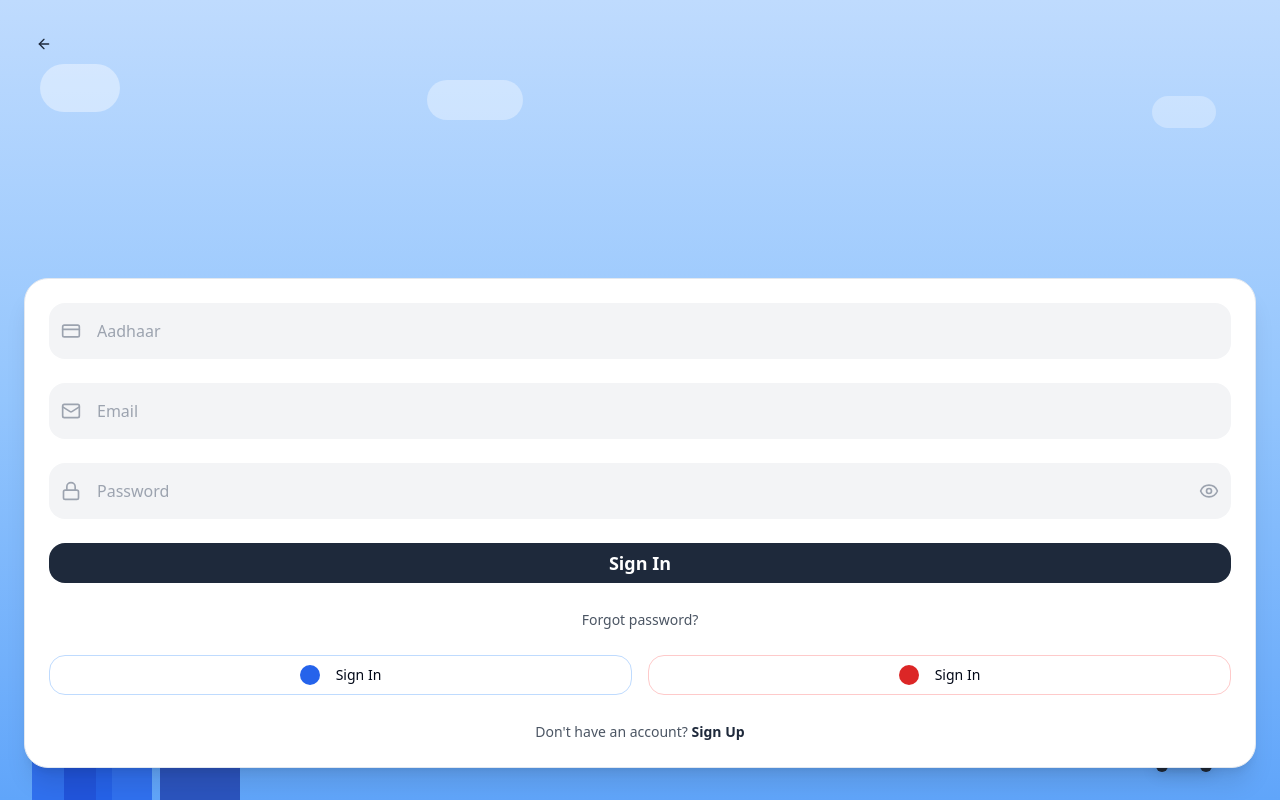
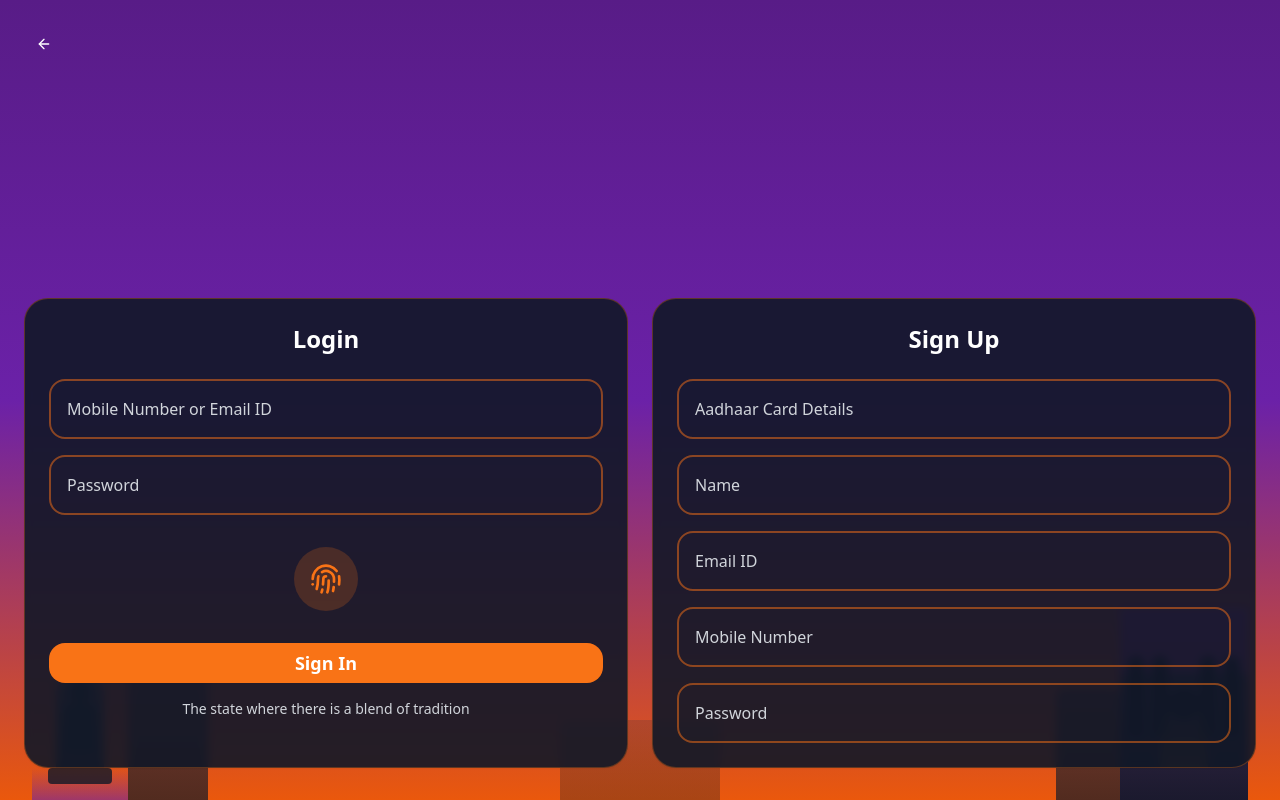
Before and after one commit to lohith-12-v/namaste-snap-solve-ui, a React (Vite) app: page / in a window 1280 px wide. Both pictures are taken after a click on the button "Sign In". Built offline with nearby package versions, Linux system fonts and the light colour scheme.

Commit message:
Refactor: Apply design updates and monochromatic color scheme
- Updated Welcome and Sign-in/Sign-up screens with Hyderabad theme and monochromatic colors.
- Modified Home screen layout.
- Ensured monochromatic color scheme across the application.

```diff
--- a/src/components/SignInScreen.tsx
+++ b/src/components/SignInScreen.tsx
@@ -2,7 +2,7 @@
 import React, { useState } from 'react';
 import { Button } from '@/components/ui/button';
 import { Card } from '@/components/ui/card';
-import { ArrowLeft, Mail, Lock, Eye, EyeOff, CreditCard, Phone } from 'lucide-react';
+import { ArrowLeft, Mail, Lock, Eye, EyeOff, CreditCard, Fingerprint } from 'lucide-react';
 
 interface SignInScreenProps {
   onSignIn: () => void;
@@ -14,6 +14,8 @@ const SignInScreen = ({ onSignIn, onNavigate, isSignUp = false }: SignInScreenPr
   const [email, setEmail] = useState('');
   const [password, setPassword] = useState('');
   const [aadhaar, setAadhaar] = useState('');
+  const [name, setName] = useState('');
+  const [mobile, setMobile] = useState('');
   const [showPassword, setShowPassword] = useState(false);
 
   const handleSubmit = (e: React.FormEvent) => {
@@ -22,40 +24,44 @@ const SignInScreen = ({ onSignIn, onNavigate, isSignUp = false }: SignInScreenPr
   };
 
   return (
-    <div className="min-h-screen bg-gradient-to-b from-blue-200 via-blue-300 to-blue-400 relative overflow-hidden">
-      {/* Background elements same as welcome screen */}
+    <div className="min-h-screen bg-gradient-to-b from-purple-900 via-purple-800 to-orange-600 relative overflow-hidden">
+      {/* Hyderabad Skyline Background - Same as Welcome */}
       <div className="absolute inset-0">
-        <div className="absolute top-16 left-10 w-20 h-12 bg-white/40 rounded-full"></div>
-        <div className="absolute top-24 right-16 w-16 h-8 bg-white/30 rounded-full"></div>
-        <div className="absolute top-20 left-1/3 w-24 h-10 bg-white/35 rounded-full"></div>
+        {/* Charminar on the right */}
+        <div className="absolute bottom-0 right-8 w-32 h-48 bg-gradient-to-t from-purple-900/80 to-purple-700/60">
+          {/* Main structure */}
+          <div className="absolute bottom-0 w-full h-32 bg-gradient-to-t from-gray-900/90 to-gray-800/70 rounded-t-lg">
+            {/* Four minarets */}
+            <div className="absolute bottom-16 left-2 w-4 h-20 bg-gray-900/90 rounded-t-full"></div>
+            <div className="absolute bottom-16 right-2 w-4 h-20 bg-gray-900/90 rounded-t-full"></div>
+            <div className="absolute bottom-16 left-8 w-4 h-20 bg-gray-900/90 rounded-t-full"></div>
+            <div className="absolute bottom-16 right-8 w-4 h-20 bg-gray-900/90 rounded-t-full"></div>
+            {/* Central arch */}
+            <div className="absolute bottom-8 left-1/2 transform -translate-x-1/2 w-12 h-16 bg-gradient-to-t from-yellow-600/30 to-transparent rounded-t-full"></div>
+            {/* Main dome */}
+            <div className="absolute bottom-20 left-1/2 transform -translate-x-1/2 w-8 h-8 bg-gray-900/90 rounded-full"></div>
+          </div>
         </div>
 
-      {/* Hyderabad Skyline - Buildings */}
-      <div className="absolute bottom-0 left-0 right-0">
-        {/* Buildings same as welcome screen */}
-        <div className="absolute bottom-0 left-8 w-16 h-32 bg-blue-600/80 rounded-t-lg"></div>
-        <div className="absolute bottom-0 left-16 w-12 h-40 bg-blue-700/80 rounded-t-lg"></div>
-        <div className="absolute bottom-0 left-24 w-14 h-36 bg-blue-600/80 rounded-t-lg"></div>
-
-        {/* Charminar */}
-        <div className="absolute bottom-0 left-40 w-20 h-28 bg-blue-800/80 relative">
-          <div className="absolute bottom-16 left-2 w-3 h-12 bg-blue-900/80"></div>
-          <div className="absolute bottom-16 right-2 w-3 h-12 bg-blue-900/80"></div>
-          <div className="absolute bottom-20 left-6 w-8 h-6 bg-blue-900/80 rounded-t-lg"></div>
-          <div className="absolute top-0 left-1/2 transform -translate-x-1/2 w-4 h-4 bg-blue-900/80 rounded-full"></div>
+        {/* Hussain Sagar Buddha Statue on the left */}
+        <div className="absolute bottom-0 left-8 w-24 h-40">
+          {/* Water reflection */}
+          <div className="absolute bottom-0 w-full h-8 bg-gradient-to-t from-purple-800/60 to-transparent"></div>
+          {/* Buddha statue */}
+          <div className="absolute bottom-8 left-1/2 transform -translate-x-1/2 w-12 h-24 bg-gradient-to-t from-gray-800/90 to-gray-700/70 rounded-t-full">
+            {/* Head */}
+            <div className="absolute top-2 left-1/2 transform -translate-x-1/2 w-6 h-6 bg-gray-800/90 rounded-full"></div>
+            {/* Body */}
+            <div className="absolute top-8 left-1/2 transform -translate-x-1/2 w-8 h-12 bg-gray-800/90 rounded"></div>
+          </div>
+          {/* Platform */}
+          <div className="absolute bottom-4 left-1/2 transform -translate-x-1/2 w-16 h-4 bg-gray-900/80 rounded"></div>
         </div>
 
-        <div className="absolute bottom-0 right-8 w-18 h-35 bg-blue-600/80 rounded-t-lg"></div>
-        <div className="absolute bottom-0 right-20 w-14 h-42 bg-blue-700/80 rounded-t-lg"></div>
-        <div className="absolute bottom-0 right-32 w-16 h-38 bg-blue-600/80 rounded-t-lg"></div>
-
-        {/* Car */}
-        <div className="absolute bottom-8 right-16 w-16 h-6 bg-white rounded-lg shadow-lg">
-          <div className="absolute top-1 left-2 w-3 h-2 bg-blue-200 rounded"></div>
-          <div className="absolute top-1 right-2 w-3 h-2 bg-blue-200 rounded"></div>
-          <div className="absolute -bottom-1 left-1 w-3 h-3 bg-gray-800 rounded-full"></div>
-          <div className="absolute -bottom-1 right-1 w-3 h-3 bg-gray-800 rounded-full"></div>
-        </div>
+        {/* Additional structures */}
+        <div className="absolute bottom-0 left-32 w-20 h-32 bg-gradient-to-t from-gray-900/70 to-gray-800/50 rounded-t-lg"></div>
+        <div className="absolute bottom-0 right-40 w-16 h-28 bg-gradient-to-t from-gray-900/70 to-gray-800/50 rounded-t-lg"></div>
+        <div className="absolute bottom-0 left-1/2 transform -translate-x-1/2 w-40 h-20 bg-gradient-to-t from-gray-900/50 to-gray-800/30 rounded-t-lg opacity-60"></div>
       </div>
 
       {/* Content */}
@@ -66,113 +72,122 @@ const SignInScreen = ({ onSignIn, onNavigate, isSignUp = false }: SignInScreenPr
             variant="ghost"
             size="icon"
             onClick={() => onNavigate('welcome')}
-            className="text-slate-800 hover:bg-white/20 rounded-full"
+            className="text-white hover:bg-white/20 rounded-full"
           >
             <ArrowLeft size={20} />
           </Button>
         </div>
 
-        <div className="flex-1 flex items-end pb-8 px-6">
-          <Card className="w-full bg-white rounded-3xl p-6 shadow-xl">
-            <form onSubmit={handleSubmit} className="space-y-6">
+        <div className="flex-1 flex items-end">
+          <div className="w-full px-6 pb-8">
+            {/* Form Cards */}
+            <div className="grid grid-cols-1 md:grid-cols-2 gap-6">
+              {/* Login Card */}
+              <Card className="bg-gray-900/90 backdrop-blur-sm text-white rounded-3xl p-6 border border-orange-500/30">
+                <h3 className="text-2xl font-bold mb-6 text-center">Login</h3>
+                <form onSubmit={handleSubmit} className="space-y-4">
+                  {/* Mobile/Email Field */}
+                  <div className="relative">
+                    <input
+                      type="text"
+                      placeholder="Mobile Number or Email ID"
+                      value={email}
+                      onChange={(e) => setEmail(e.target.value)}
+                      className="w-full px-4 py-4 bg-transparent border-2 border-orange-500/50 rounded-2xl text-white placeholder-gray-300 focus:border-orange-500 focus:outline-none"
+                    />
+                  </div>
+
+                  {/* Password Field */}
+                  <div className="relative">
+                    <input
+                      type={showPassword ? 'text' : 'password'}
+                      placeholder="Password"
+                      value={password}
+                      onChange={(e) => setPassword(e.target.value)}
+                      className="w-full px-4 py-4 bg-transparent border-2 border-orange-500/50 rounded-2xl text-white placeholder-gray-300 focus:border-orange-500 focus:outline-none"
+                    />
+                  </div>
+
+                  {/* Fingerprint Icon */}
+                  <div className="flex justify-center py-4">
+                    <div className="w-16 h-16 bg-orange-500/20 rounded-full flex items-center justify-center">
+                      <Fingerprint className="text-orange-500" size={32} />
+                    </div>
+                  </div>
+
+                  {/* Sign In Button */}
+                  <Button
+                    type="submit"
+                    className="w-full bg-orange-500 hover:bg-orange-600 text-white rounded-2xl py-4 text-lg font-semibold"
+                  >
+                    Sign In
+                  </Button>
+                </form>
+
+                <p className="text-center text-sm text-gray-300 mt-4">
+                  The state where there is a blend of tradition
+                </p>
+              </Card>
+
+              {/* Sign Up Card */}
+              <Card className="bg-gray-900/90 backdrop-blur-sm text-white rounded-3xl p-6 border border-orange-500/30">
+                <h3 className="text-2xl font-bold mb-6 text-center">Sign Up</h3>
+                <form className="space-y-4">
                   {/* Aadhaar Field */}
                   <div className="relative">
-                <div className="absolute left-3 top-1/2 transform -translate-y-1/2">
-                  <CreditCard className="text-gray-400" size={20} />
-                </div>
                     <input
                       type="text"
-                  placeholder="Aadhaar"
+                      placeholder="Aadhaar Card Details"
                       value={aadhaar}
                       onChange={(e) => setAadhaar(e.target.value)}
-                  className="w-full pl-12 pr-4 py-4 bg-gray-100 rounded-2xl border-0 focus:ring-2 focus:ring-blue-500 focus:bg-white transition-all"
+                      className="w-full px-4 py-4 bg-transparent border-2 border-orange-500/50 rounded-2xl text-white placeholder-gray-300 focus:border-orange-500 focus:outline-none"
                       maxLength={12}
+                    />
+                  </div>
+
+                  {/* Name Field */}
+                  <div className="relative">
+                    <input
+                      type="text"
+                      placeholder="Name"
+                      value={name}
+                      onChange={(e) => setName(e.target.value)}
+                      className="w-full px-4 py-4 bg-transparent border-2 border-orange-500/50 rounded-2xl text-white placeholder-gray-300 focus:border-orange-500 focus:outline-none"
                     />
                   </div>
 
                   {/* Email Field */}
                   <div className="relative">
-                <div className="absolute left-3 top-1/2 transform -translate-y-1/2">
-                  <Mail className="text-gray-400" size={20} />
-                </div>
                     <input
                       type="email"
-                  placeholder="Email"
-                  value={email}
-                  onChange={(e) => setEmail(e.target.value)}
-                  className="w-full pl-12 pr-4 py-4 bg-gray-100 rounded-2xl border-0 focus:ring-2 focus:ring-blue-500 focus:bg-white transition-all"
+                      placeholder="Email ID"
+                      className="w-full px-4 py-4 bg-transparent border-2 border-orange-500/50 rounded-2xl text-white placeholder-gray-300 focus:border-orange-500 focus:outline-none"
+                    />
+                  </div>
+
+                  {/* Mobile Field */}
+                  <div className="relative">
+                    <input
+                      type="tel"
+                      placeholder="Mobile Number"
+                      value={mobile}
+                      onChange={(e) => setMobile(e.target.value)}
+                      className="w-full px-4 py-4 bg-transparent border-2 border-orange-500/50 rounded-2xl text-white placeholder-gray-300 focus:border-orange-500 focus:outline-none"
                     />
                   </div>
 
                   {/* Password Field */}
                   <div className="relative">
-                <div className="absolute left-3 top-1/2 transform -translate-y-1/2">
-                  <Lock className="text-gray-400" size={20} />
-                </div>
                     <input
-                  type={showPassword ? 'text' : 'password'}
+                      type="password"
                       placeholder="Password"
-                  value={password}
-                  onChange={(e) => setPassword(e.target.value)}
-                  className="w-full pl-12 pr-12 py-4 bg-gray-100 rounded-2xl border-0 focus:ring-2 focus:ring-blue-500 focus:bg-white transition-all"
+                      className="w-full px-4 py-4 bg-transparent border-2 border-orange-500/50 rounded-2xl text-white placeholder-gray-300 focus:border-orange-500 focus:outline-none"
                     />
-                <button
-                  type="button"
-                  onClick={() => setShowPassword(!showPassword)}
-                  className="absolute right-3 top-1/2 transform -translate-y-1/2 text-gray-400"
-                >
-                  {showPassword ? <EyeOff size={20} /> : <Eye size={20} />}
-                </button>
-              </div>
-
-              {/* Sign In Button */}
-              <Button
-                type="submit"
-                className="w-full bg-slate-800 hover:bg-slate-700 text-white rounded-2xl py-4 text-lg font-semibold"
-              >
-                Sign In
-              </Button>
-
-              {/* Forgot Password */}
-              <div className="text-center">
-                <button type="button" className="text-gray-600 text-sm">
-                  Forgot password?
-                </button>
-              </div>
-
-              {/* Social Login */}
-              <div className="flex space-x-4">
-                <Button
-                  type="button"
-                  variant="outline"
-                  className="flex-1 rounded-2xl py-3 border-blue-200 hover:bg-blue-50"
-                >
-                  <div className="w-5 h-5 bg-blue-600 rounded-full mr-2"></div>
-                  Sign In
-                </Button>
-                <Button
-                  type="button"
-                  variant="outline"
-                  className="flex-1 rounded-2xl py-3 border-red-200 hover:bg-red-50"
-                >
-                  <div className="w-5 h-5 bg-red-600 rounded-full mr-2"></div>
-                  Sign In
-                </Button>
-              </div>
-
-              {/* Sign Up Link */}
-              <div className="text-center">
-                <span className="text-gray-600 text-sm">Don't have an account? </span>
-                <button
-                  type="button"
-                  onClick={() => onNavigate('signup')}
-                  className="text-slate-800 font-semibold text-sm"
-                >
-                  Sign Up
-                </button>
                   </div>
                 </form>
               </Card>
+            </div>
+          </div>
         </div>
       </div>
     </div>
```
Also changed, not shown: src/components/HomeScreen.tsx (+63 -96 lines), src/components/WelcomeScreen.tsx (+42 -37 lines). Lines whose indentation alone changed are shown as unchanged.
